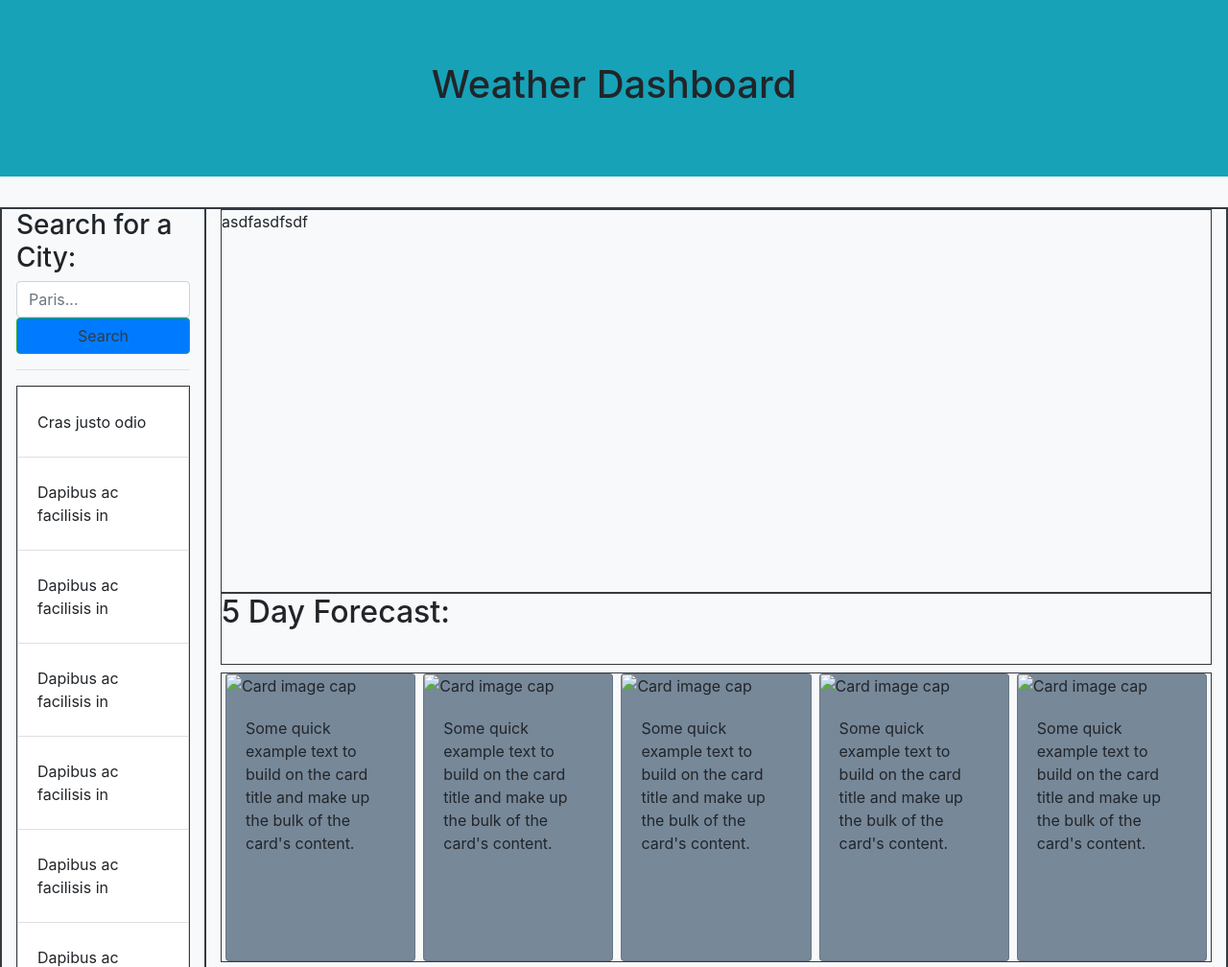
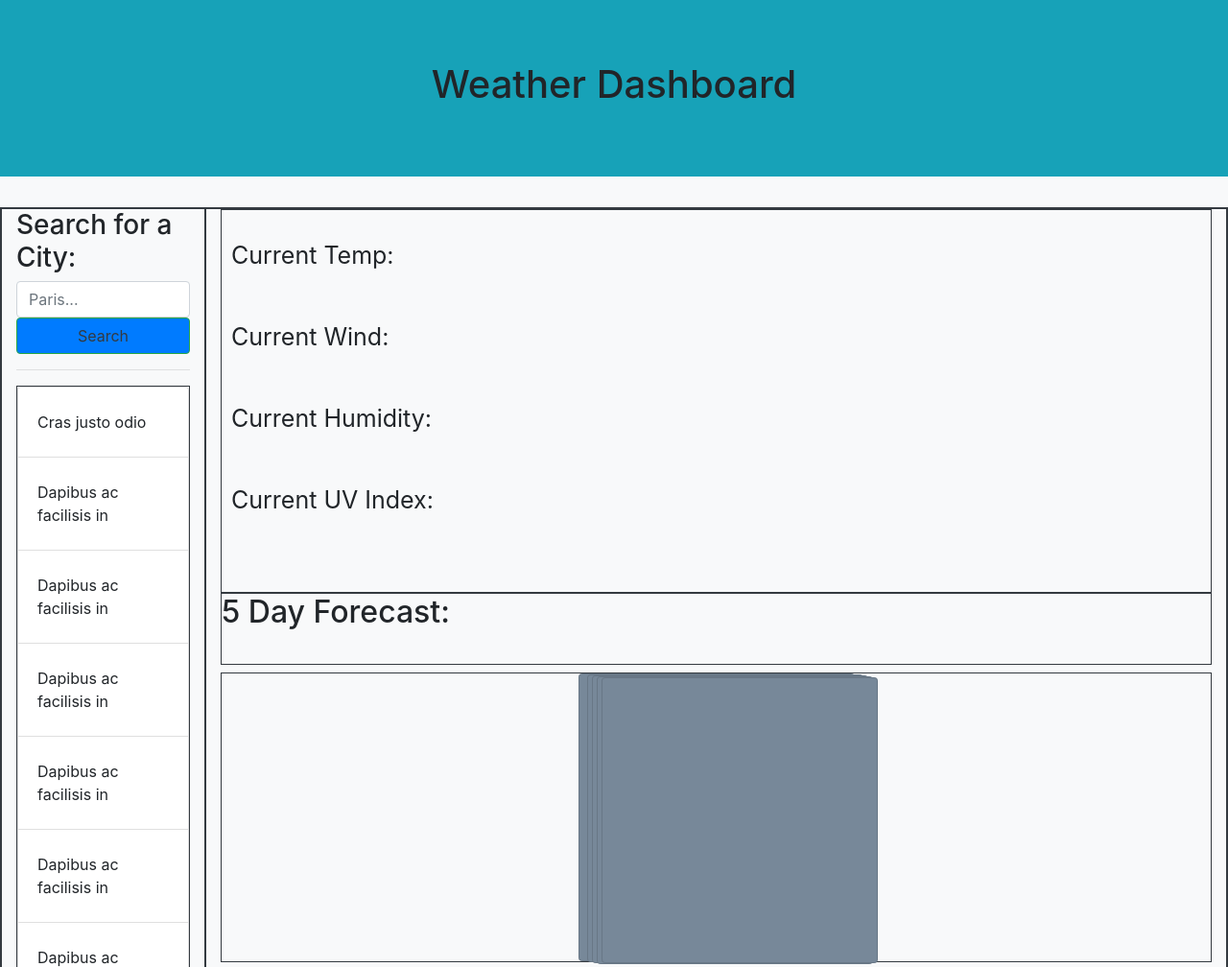
Before and after one commit to acbird17/WeatherApp, a plain HTML site: page index.html in a window 1280 px wide. Shown: the top 1008 px of the page at 96% size. Drawn offline with nearby package versions, Linux system fonts and the light colour scheme.

Commit message:
got current weather box sort of working

```diff
--- a/assets/script.js
+++ b/assets/script.js
@@ -49,10 +49,24 @@ function getWeather() {
 function setCurrent() {
   var cObj = JSON.parse(localStorage.getItem("weatherObj"));
   console.log(cObj);
+  var currentDate = moment().format("llll");
+  var currentCity = localStorage.getItem("city");
   var currentTemp = cObj.current.temp;
   var currentWind = cObj.current.wind;
   var currentHum = cObj.current.humidity;
   var currentUV = cObj.current.uvi;
+  // $("#details").append(
+  // $("<div></div>")
+  //   .attr("id", "currentTitle")
+  //   .addClass("text-dark")
+  $("#currentTitle").text(currentCity.toUpperCase() + ":  " + currentDate);
+  $("#currentTemp").text(currentTemp + " F");
+  $("#currentWind").text(currentWind + " MPH");
+  $("#currentHumidity").text(currentHum + " %");
+  $("#currentUV").text(currentUV);
 }
 
+function fiveDay() {
+  var obj = JSON.parse(localStorage).getItem;
+}
 //temp, wind, humidity, uv index in current icon for current conditions
--- a/assets/style.css
+++ b/assets/style.css
@@ -2,9 +2,18 @@
   text-align: center;
 }
 
+.hidden {
+  display: none;
+}
 .card {
   height: 300px;
   background-color: lightslategray;
+}
+
+.currentData {
+  font-size: 25px;
+  line-height: 3;
+  margin: 10px;
 }
 
 #details {
@@ -15,3 +24,9 @@
   height: 75px;
   width: 100%;
 }
+
+#currentTitle {
+  font-size: 35px;
+  font-weight: bold;
+  margin: 10px;
+}
--- a/index.html
+++ b/index.html
@@ -60,77 +60,30 @@
         </ul>
       </div>
       <div id="content" class="col-10 border border-dark">
-        <div id="details" class="border border-dark">asdfasdfsdf</div>
+        <div id="details" class="border border-dark">
+          <h2 id="currentTitle"></h2>
+          <div class="currentData">
+            Current Temp: <span id="currentTemp" class="currentData"></span>
+          </div>
+          <div class="currentData">
+            Current Wind: <span id="currentWind" class="currentData"></span>
+          </div>
+          <div class="currentData">
+            Current Humidity: <span id="currentHumidity" class="currentData"></span>
+          </div>
+          <div class="currentData">
+            Current UV Index: <span id="currentUV" class="currentData"></span>
+          </div>
+        </div>
         <h2 id="day5" class="border border-dark">5 Day Forecast:</h2>
         <div
           id="forecast"
-          class="d-flex border border-dark justify-content-center"
-        >
-          <div class="card mx-1" style="width: 18rem">
-            <img
-              class="card-img-top"
-              src=".../100px180/?text=Image cap"
-              alt="Card image cap"
-            />
-            <div class="card-body">
-              <p class="card-text">
-                Some quick example text to build on the card title and make up
-                the bulk of the card's content.
-              </p>
-            </div>
-          </div>
-          <div class="card mx-1" style="width: 18rem">
-            <img
-              class="card-img-top"
-              src=".../100px180/?text=Image cap"
-              alt="Card image cap"
-            />
-            <div class="card-body">
-              <p class="card-text">
-                Some quick example text to build on the card title and make up
-                the bulk of the card's content.
-              </p>
-            </div>
-          </div>
-          <div class="card mx-1" style="width: 18rem">
-            <img
-              class="card-img-top"
-              src=".../100px180/?text=Image cap"
-              alt="Card image cap"
-            />
-            <div class="card-body">
-              <p class="card-text">
-                Some quick example text to build on the card title and make up
-                the bulk of the card's content.
-              </p>
-            </div>
-          </div>
-          <div class="card mx-1" style="width: 18rem">
-            <img
-              class="card-img-top"
-              src=".../100px180/?text=Image cap"
-              alt="Card image cap"
-            />
-            <div class="card-body">
-              <p class="card-text">
-                Some quick example text to build on the card title and make up
-                the bulk of the card's content.
-              </p>
-            </div>
-          </div>
-          <div class="card mx-1" style="width: 18rem">
-            <img
-              class="card-img-top"
-              src=".../100px180/?text=Image cap"
-              alt="Card image cap"
-            />
-            <div class="card-body">
-              <p class="card-text">
-                Some quick example text to build on the card title and make up
-                the bulk of the card's content.
-              </p>
-            </div>
-          </div>
+          class="d-flex border border-dark justify-content-center">
+          <div class="card mx-1 px-1" style="width: 18rem">
+          <div class="card mx-1 px=1" style="width: 18rem">
+          <div class="card mx-1 px=1" style="width: 18rem">
+          <div class="card mx-1 px=1" style="width: 18rem">
+          <div class="card mx-1 px=1" style="width: 18rem">
         </div>
       </div>
     </main>
@@ -139,3 +92,13 @@
   <script src="https://cdnjs.cloudflare.com/ajax/libs/moment.js/2.24.0/moment.min.js"></script>
   <script src="./assets/script.js"></script>
 </html>
+
+
+<!-- <div class="card mx-1" style="width: 18rem">
+            <div class="card-body">
+              <p class="card-text">
+                Some quick example text to build on the card title and make up
+                the bulk of the card's content.
+              </p>
+            </div>
+          </div> -->
```
